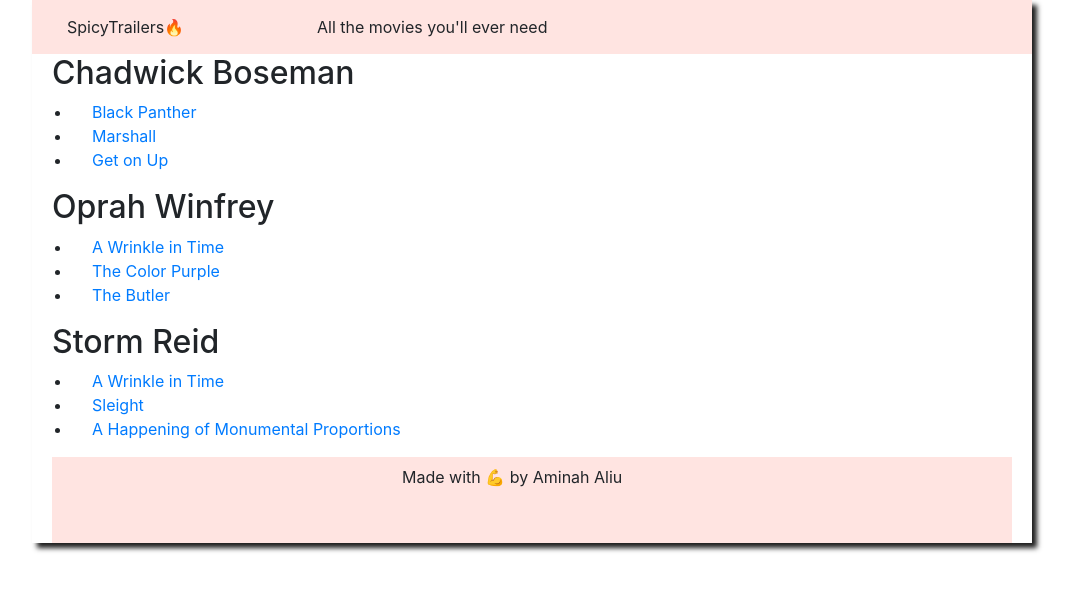
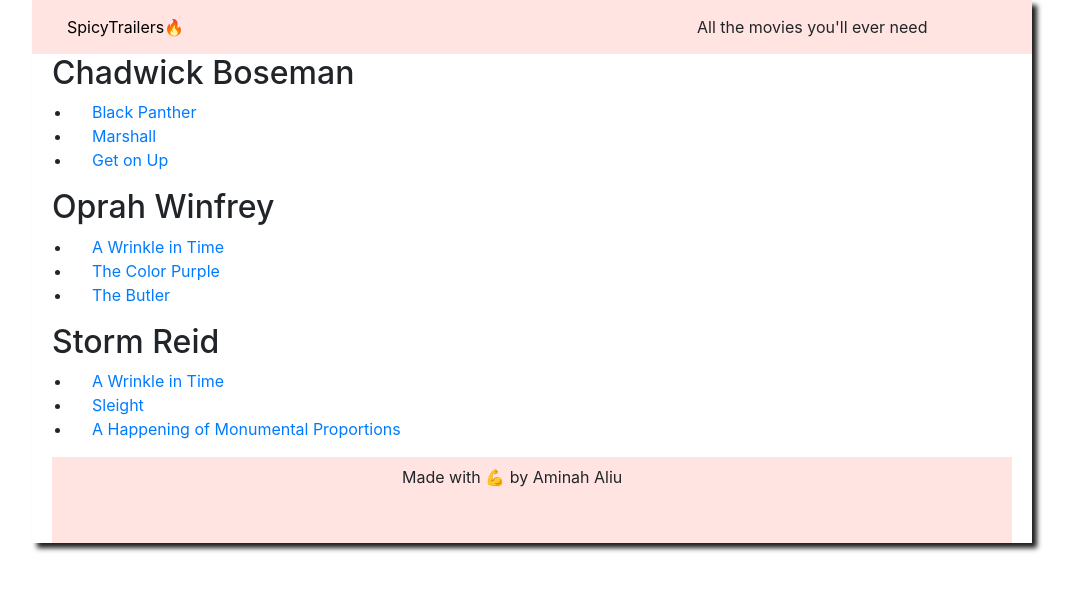
Before and after one commit to AminahAliu/AA_Trailer_Website, an Angular app in the folder movie-trailer-app/: page / in a window 1280 px wide. Shown: the top 590 px of the page, without its empty margins (108-1180 px from the left). Built offline with nearby package versions, Linux system fonts and the light colour scheme.

Commit message:
feat: put greater space between things in nav bar

```diff
--- a/movie-trailer-app/src/app/app.component.html
+++ b/movie-trailer-app/src/app/app.component.html
@@ -1,8 +1,8 @@
 <div id="container">
 <div class="container">
  <div class="row outline">
-  <div class="col-sm-3 highlight" style="padding:15px;">{{title}}</div>
-  <div class="col-sm-9 highlight" style="padding:15px;">All the movies you'll ever need</div>
+  <div class="col-sm-3 highlight" style="padding:15px;"><a href= ”app-root” style="color:black;"> {{title}}</a></div>
+  <div class="col-sm-9 highlight" style="padding:15px;text-indent:400px;">All the movies you'll ever need</div>
 </div>
 
 
```
